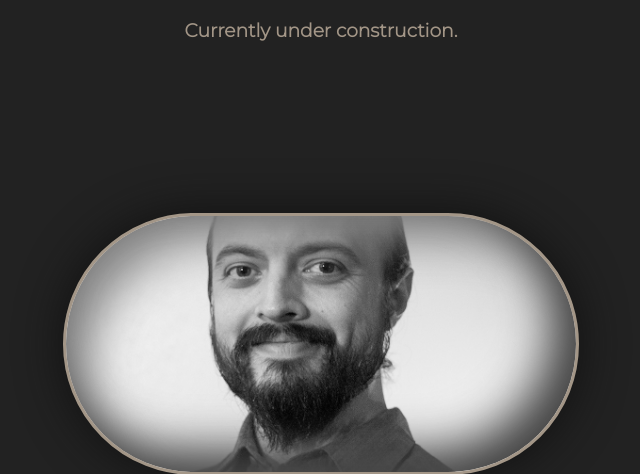
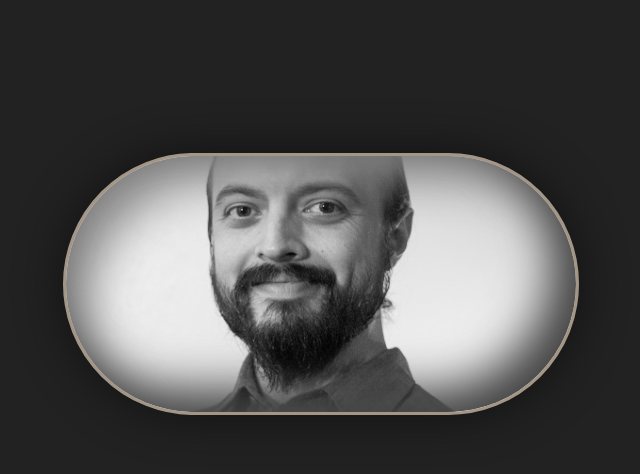
Before and after one commit to mikewroberts/portfolio-website, a Django app: page / in a window 1280 px wide. Shown: the part 204-678 px from the top of the page, without its empty margins (319-959 px from the left). Run offline with Django 3.2, Linux system fonts and the light colour scheme.

Commit message:
removed under-construction notice

```diff
--- a/portfolio/templates/portfolio/index.html
+++ b/portfolio/templates/portfolio/index.html
@@ -52,7 +52,6 @@
     <div class="body-container-home">
       <div class="full-screen-height">
 
-        <h3 class="center">Currently under construction.</h3>
         <div class="v-spacer"></div>
 
         <a href="./about"><div class="circle-link" id="self-portrait"></div></a>
```
